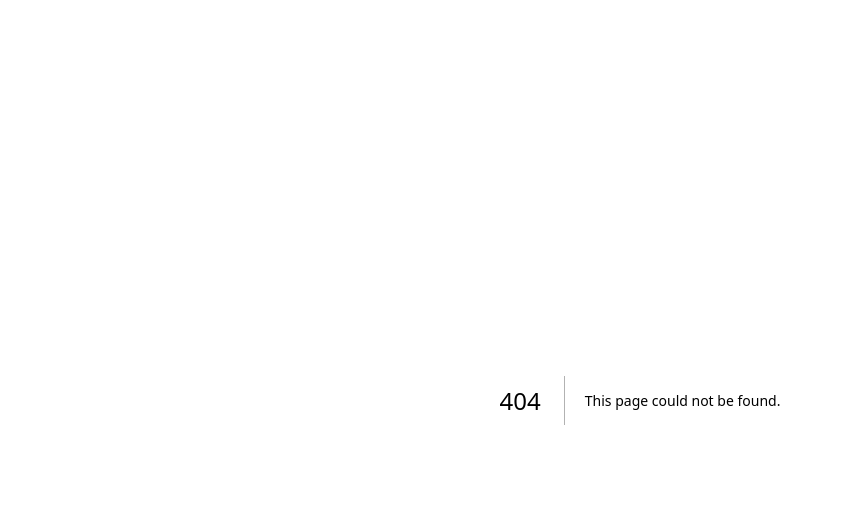
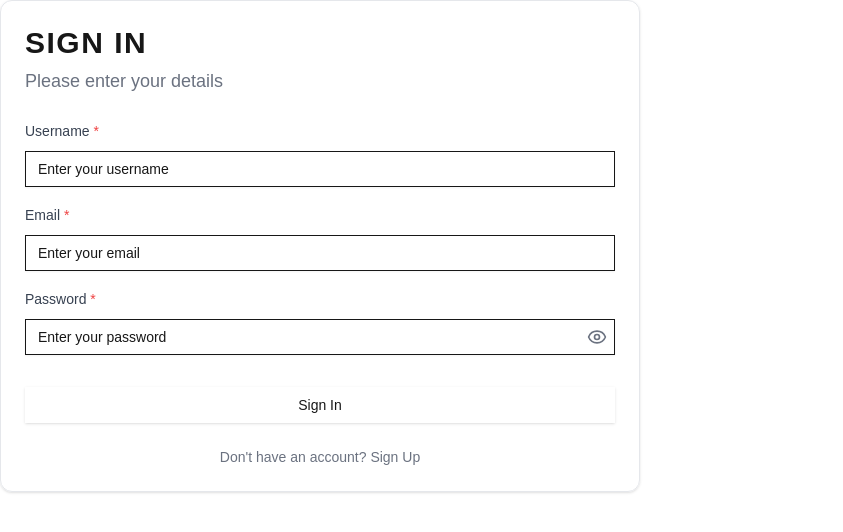
Before and after one commit to GauravKumawat2002/lead_management_system, a Next.js app: page /sign-in in a window 1280 px wide. Before the commit this address had no page. Shown: the top 532 px of the page, without its empty margins (0-843 px from the left). Built offline with nearby package versions, Linux system fonts and the light colour scheme.

Commit message:
Adds a Sign-in page

```diff
--- /dev/null
+++ b/app/(auth)/sign-in/page.tsx
@@ -0,0 +1,10 @@
+"use client";
+import AuthForm from "@/components/custom/auth/auth-form";
+
+export default function SignIn() {
+  return (
+    <div>
+      <AuthForm type="signIn" />
+    </div>
+  );
+}
```
